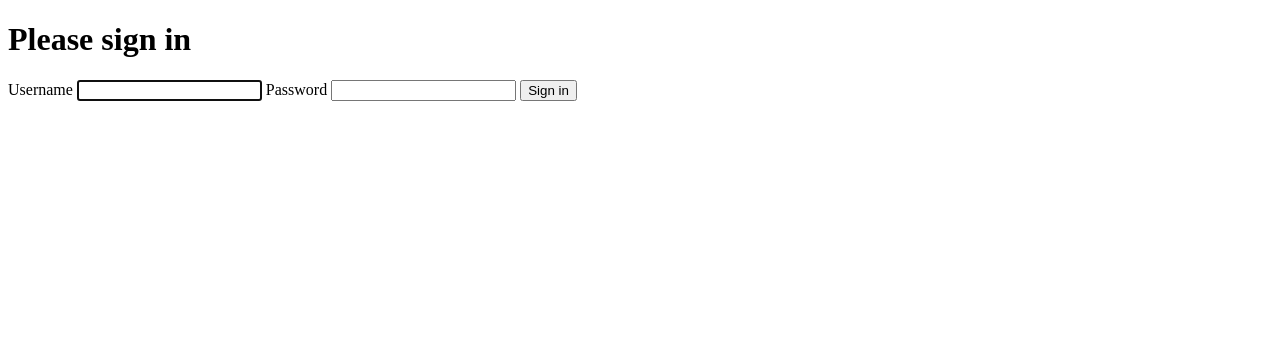
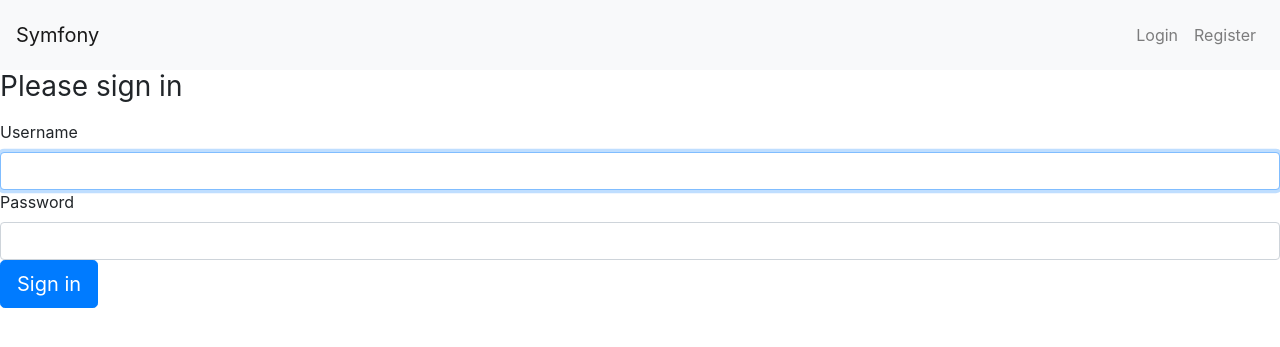
Before and after one commit to viliask/authentication, a Symfony app: template templates/security/login.html.twig in a window 1280 px wide. Shown: the top 347 px of the page. Run offline with Twig, Linux system fonts and the light colour scheme; the template is opened without the code that fills it, so the values that code supplies are empty; some libraries are stand-ins or nearby versions.

Commit message:
Update base template

```diff
--- a/templates/base.html.twig
+++ b/templates/base.html.twig
@@ -1,12 +1,28 @@
 <!DOCTYPE html>
 <html>
 <head>
-        <meta charset="UTF-8">
+    <meta charset="UTF-8"/>
     <title>{% block title %}Welcome!{% endblock %}</title>
+    <link rel="stylesheet" href="https://maxcdn.bootstrapcdn.com/bootstrap/4.0.0/css/bootstrap.min.css"/>
     {% block stylesheets %}{% endblock %}
 </head>
 <body>
+    <nav class="navbar navbar-expand-lg navbar-light bg-light" style="height: 70px;">
+        <a class="navbar-brand" href="#">Symfony</a>
+        <div class="collapse navbar-collapse" id="navbarSupportedContent"></div>
+        <ul class="nav navbar-nav navbar-right">
+            {% if app.user %}
+                <li><a class="nav-link" href="{{ path('app_logout') }}">Logout</a></li>
+            {% else %}
+                <li><a class="nav-link" href="{{ path('app_login') }}">Login</a></li>
+                <li>
+                    <a class="nav-link" href="{{ path('registration') }}">Register</a>
+                </li>
+            {% endif %}
+        </ul>
+    </nav>
     {% block body %}{% endblock %}
+
     {% block javascripts %}{% endblock %}
 </body>
 </html>
```
Lines whose indentation alone changed are shown as unchanged.
